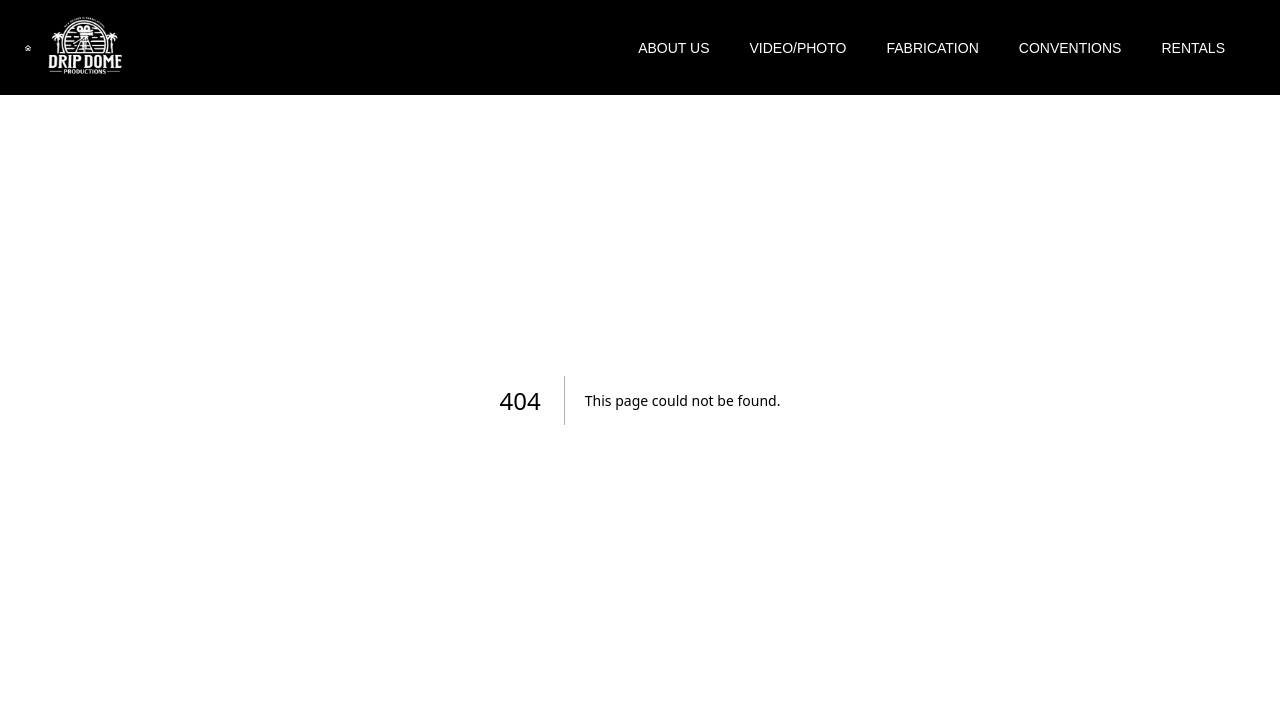
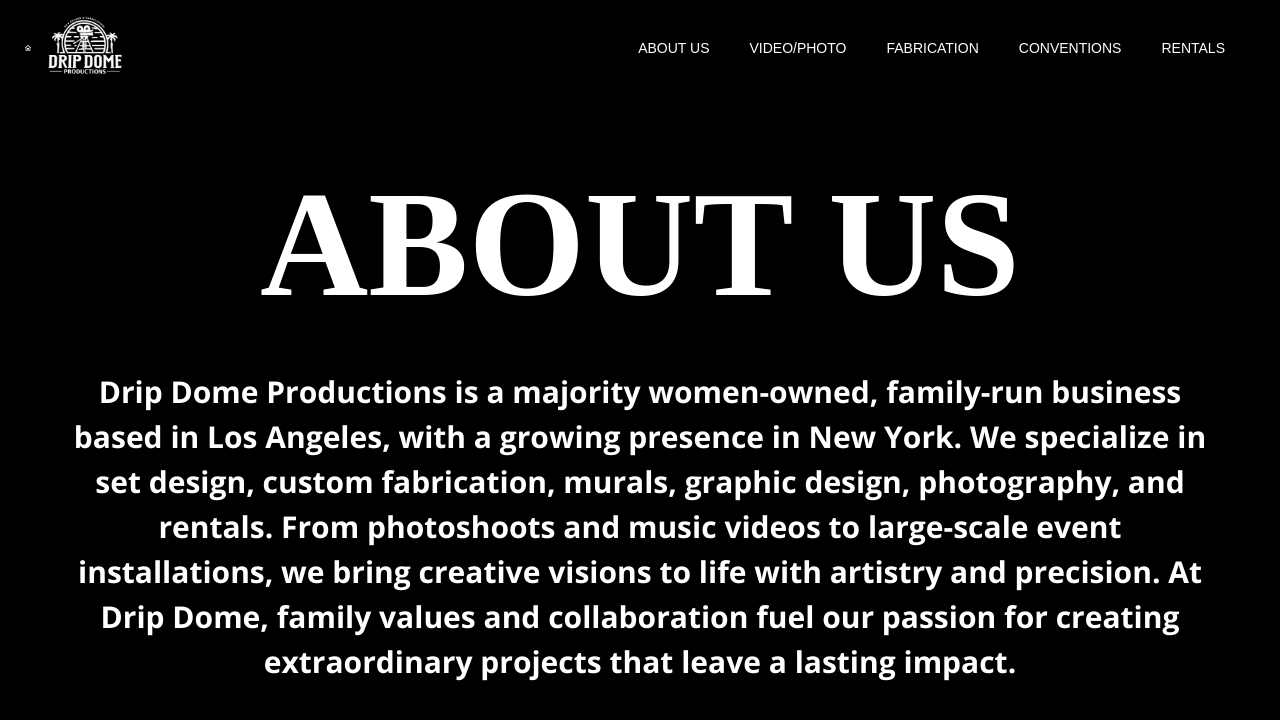
Before and after one commit to mHaines9219/dripdome-site, a Next.js app: page /about-us in a window 1280 px wide. Before the commit this address had no page. Shown: the top 720 px of the page. Built offline with nearby package versions, Linux system fonts and the light colour scheme; a web font is replaced by a local one.

Commit message:
about us section

```diff
--- /dev/null
+++ b/app/about-us/page.tsx
@@ -0,0 +1,10 @@
+import React from 'react';
+import AboutUs from '../components/AboutUs';
+
+export default function page() {
+  return (
+    <div>
+      <AboutUs />
+    </div>
+  );
+}
--- a/app/components/AboutUs.tsx
+++ b/app/components/AboutUs.tsx
@@ -1,3 +1,4 @@
+'use client';
 import React, { useRef } from 'react';
 import { Typography } from '@mui/material';
 import { motion, useInView } from 'framer-motion';
@@ -12,63 +13,58 @@
   };
 
   return (
-    <div ref={ref}>
+    <div className=" h-screen   bg-black" ref={ref}>
+      <motion.div
+        initial={{ opacity: 0, y: 20 }}
+        animate={{ opacity: 1, y: 0 }}
+        transition={{ delay: 0, duration: 0.5 }}
+      >
         <Typography
           variant="h1"
           component="h1"
-        color="primary"
+          color="white"
           sx={{
-          fontSize: { xs: '60px', md: '80px', lg: '96px' },
+            fontSize: { xs: '55px', sm: '95px', lg: '150px' },
             fontWeight: 'bold',
-          lineHeight: 1.2,
-          whiteSpace: 'nowrap',
+            paddingTop: { xs: '120px', md: '150px' },
+            marginBottom: { xs: '20px', md: '30px' },
+            paddingLeft: '10px',
+            paddingRight: '10px',
+            textAlign: 'center',
           }}
         >
           ABOUT US
         </Typography>
-      <motion.div
-        initial="hidden"
-        animate={isInView ? 'visible' : 'hidden'}
-        variants={variants}
-        transition={{ duration: 1.6, ease: 'easeOut' }}
-      >
-        <Typography
-          variant="h2"
-          component="h2"
-          color="primary"
-          sx={{
-            fontSize: { xs: '20px', md: '80px', lg: '96px' },
-            fontWeight: 'bold',
-            lineHeight: 1.2,
-            marginBottom: '15px',
-          }}
-        >
-          Trusted by creators who dream big and deliver bigger.
-        </Typography>
       </motion.div>
       <motion.div
-        initial="hidden"
-        animate={isInView ? 'visible' : 'hidden'}
-        variants={variants}
-        transition={{ duration: 2.6, ease: 'easeOut' }}
+        initial={{ opacity: 0, y: 20 }}
+        animate={{ opacity: 1, y: 0 }}
+        transition={{ delay: 0.2, duration: 0.5 }}
       >
+        <div className="text-container mx-2 md:mx-10">
           <Typography
             variant="body1"
             component="p"
-          color="primary"
+            color="white"
             sx={{
-            fontSize: { sm: '40px', md: '80px', lg: '96px' },
+              fontSize: { xs: '14px', sm: '20px', md: '30px' },
               fontWeight: 'bold',
-            lineHeight: 1.2,
+              marginTop: '10px',
+              marginLeft: '30px',
+              marginRight: '30px',
+              textAlign: 'center',
             }}
           >
-          With bases in New York and Los Angeles, we specialize in crafting
-          unforgettable set designs, interactive art installations, and custom
-          props. Whether it’s immersive activations for conventions, cinematic
-          sets for music videos, or large-scale props for parties, we bring bold
-          ideas to life coast to coast. Let’s create something extraordinary
-          together.{' '}
+            Drip Dome Productions is a majority women-owned, family-run business
+            based in Los Angeles, with a growing presence in New York. We
+            specialize in set design, custom fabrication, murals, graphic
+            design, photography, and rentals. From photoshoots and music videos
+            to large-scale event installations, we bring creative visions to
+            life with artistry and precision. At Drip Dome, family values and
+            collaboration fuel our passion for creating extraordinary projects
+            that leave a lasting impact.
           </Typography>
+        </div>
       </motion.div>
     </div>
   );
```
Lines whose indentation alone changed are shown as unchanged.
